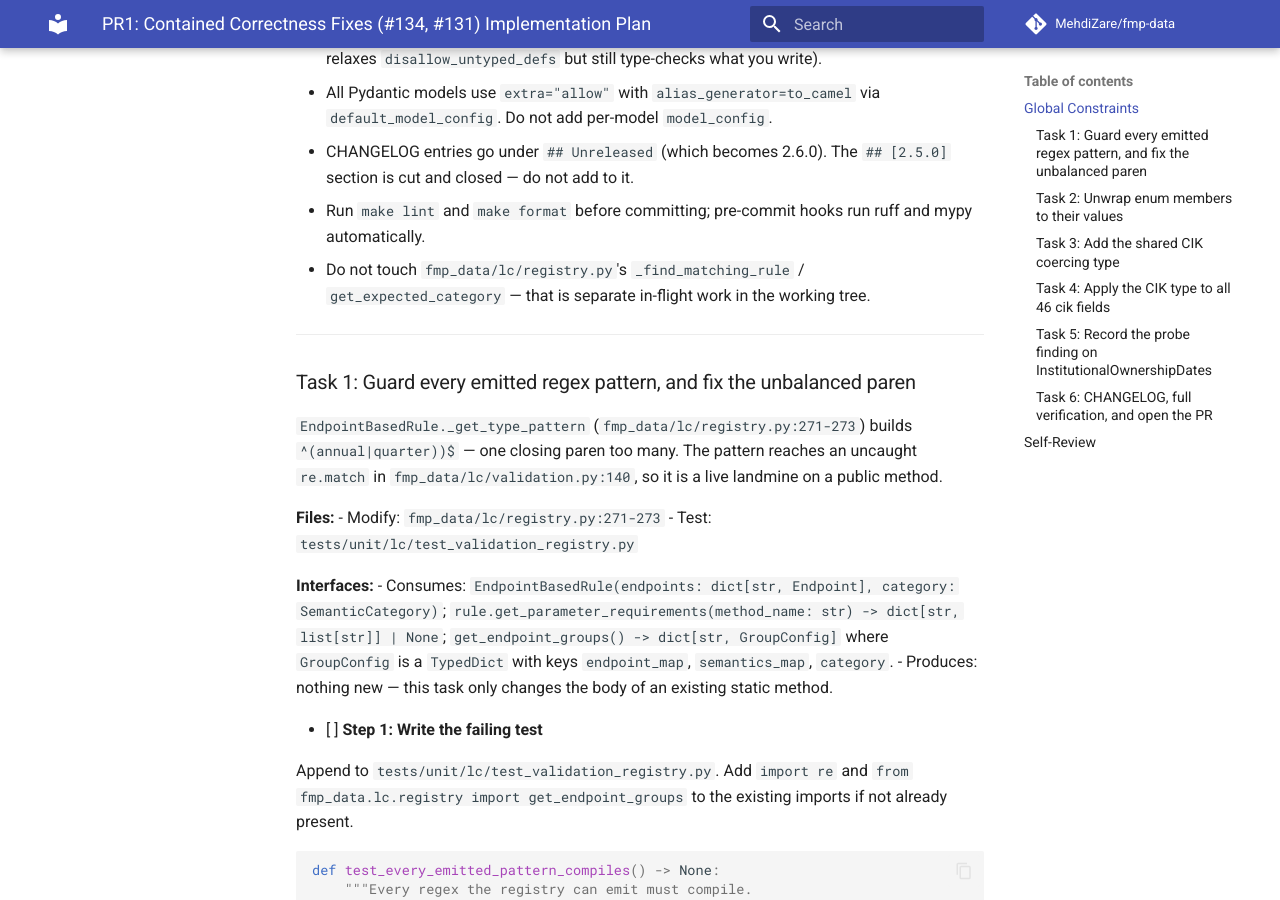
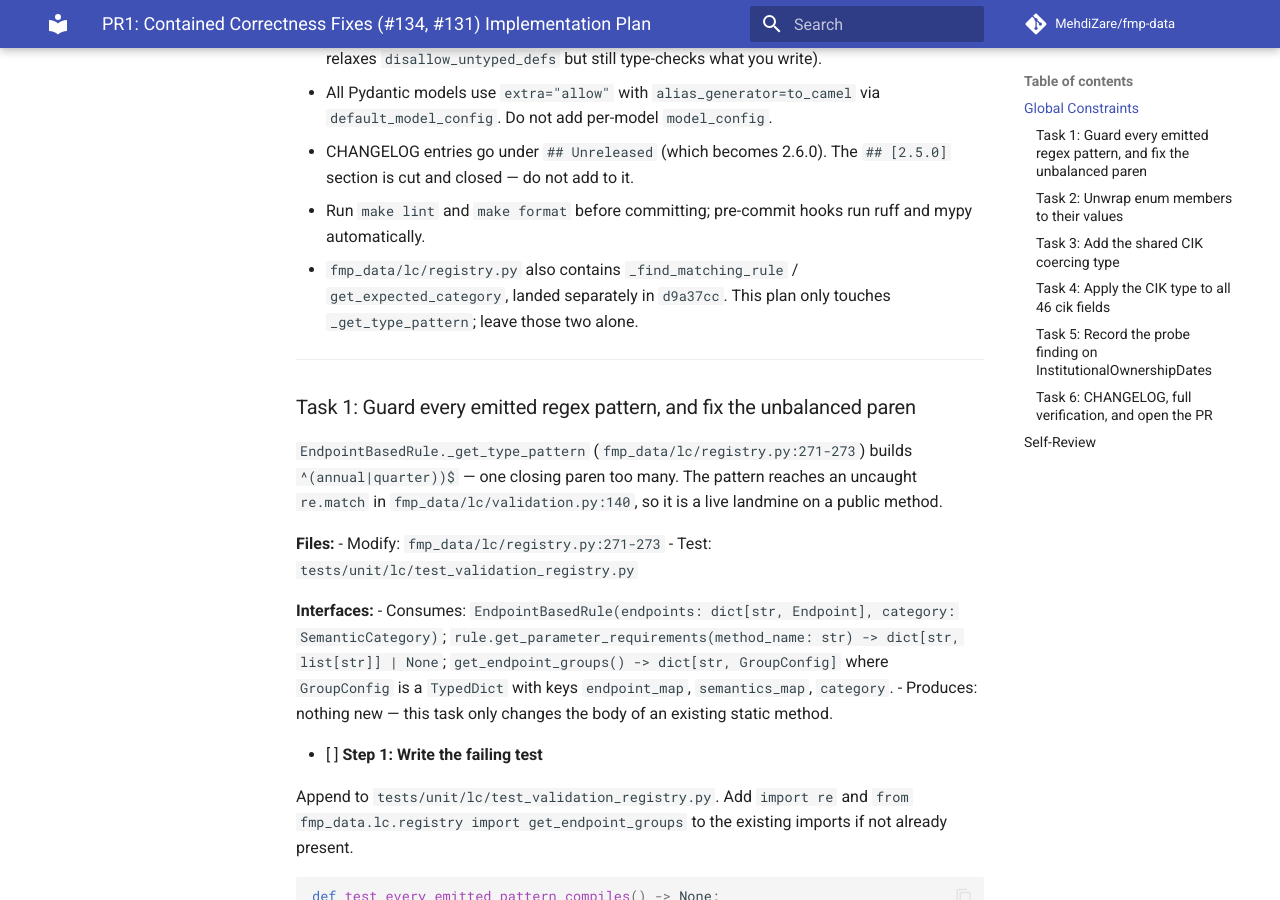
Before and after one commit to MehdiZare/fmp-data, an MkDocs documentation site: the page built from docs/superpowers/plans/2026-08-07-pr1-contained-correctness-fixes.md, in a window 1280 px wide and 900 px high, scrolled down 829 px. Built offline with MkDocs 1.6.1 and Material for MkDocs 9.7.7, drawn with Linux system fonts in a browser that asks for light colours; comment, search, counter and statistics services are not loaded; the version menu is left out.

Commit message:
docs(plan): reword stale in-flight constraint after d9a37cc landed
Co-Authored-By: Claude Opus 5 (1M context) <noreply@anthropic.com>
Claude-Session: https://claude.ai/code/session_01MczR69sDwaWFDBwf5f2n1L

```diff
--- a/docs/superpowers/plans/2026-08-07-pr1-contained-correctness-fixes.md
+++ b/docs/superpowers/plans/2026-08-07-pr1-contained-correctness-fixes.md
@@ -18,7 +18,7 @@
 - All Pydantic models use `extra="allow"` with `alias_generator=to_camel` via `default_model_config`. Do not add per-model `model_config`.
 - CHANGELOG entries go under `## Unreleased` (which becomes 2.6.0). The `## [2.5.0]` section is cut and closed — do not add to it.
 - Run `make lint` and `make format` before committing; pre-commit hooks run ruff and mypy automatically.
-- Do not touch `fmp_data/lc/registry.py`'s `_find_matching_rule` / `get_expected_category` — that is separate in-flight work in the working tree.
+- `fmp_data/lc/registry.py` also contains `_find_matching_rule` / `get_expected_category`, landed separately in `d9a37cc`. This plan only touches `_get_type_pattern`; leave those two alone.
 
 ---
 
```
